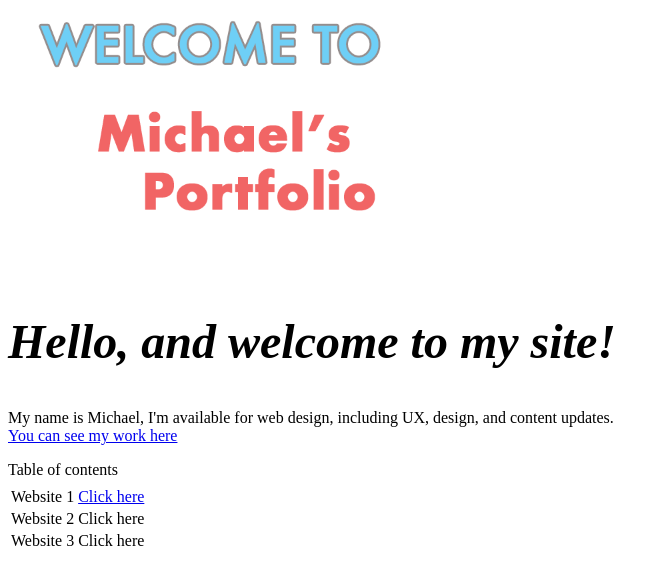
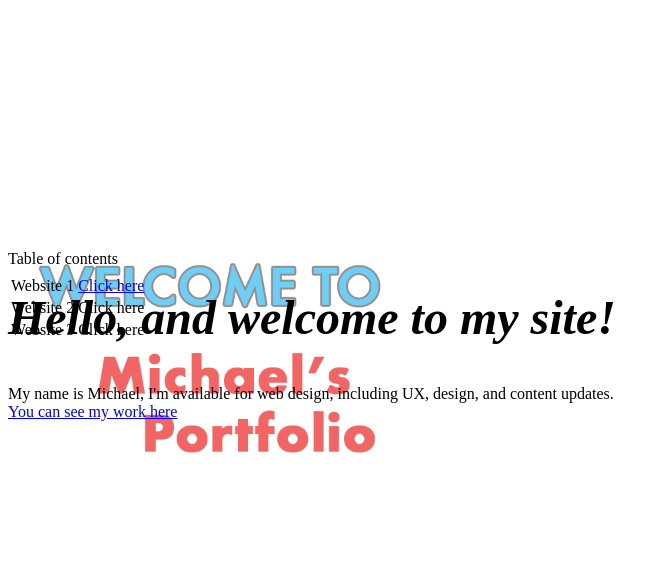
Before and after one commit to michaelbottone/web, a plain HTML site: page index.html in a window 1280 px wide. Shown: the whole page, without its empty margins (0-669 px from the left). Drawn offline with Linux system fonts and the light colour scheme.

Commit message:
Update style.css

```diff
--- a/style.css
+++ b/style.css
@@ -4,6 +4,8 @@ font-size: 3em;
 font-style: italic;
 }
 .center {
+  position: absolute;
+  top: 250px;
   display: block;
   left-margin: auto;
   right-margin: auto;
```
